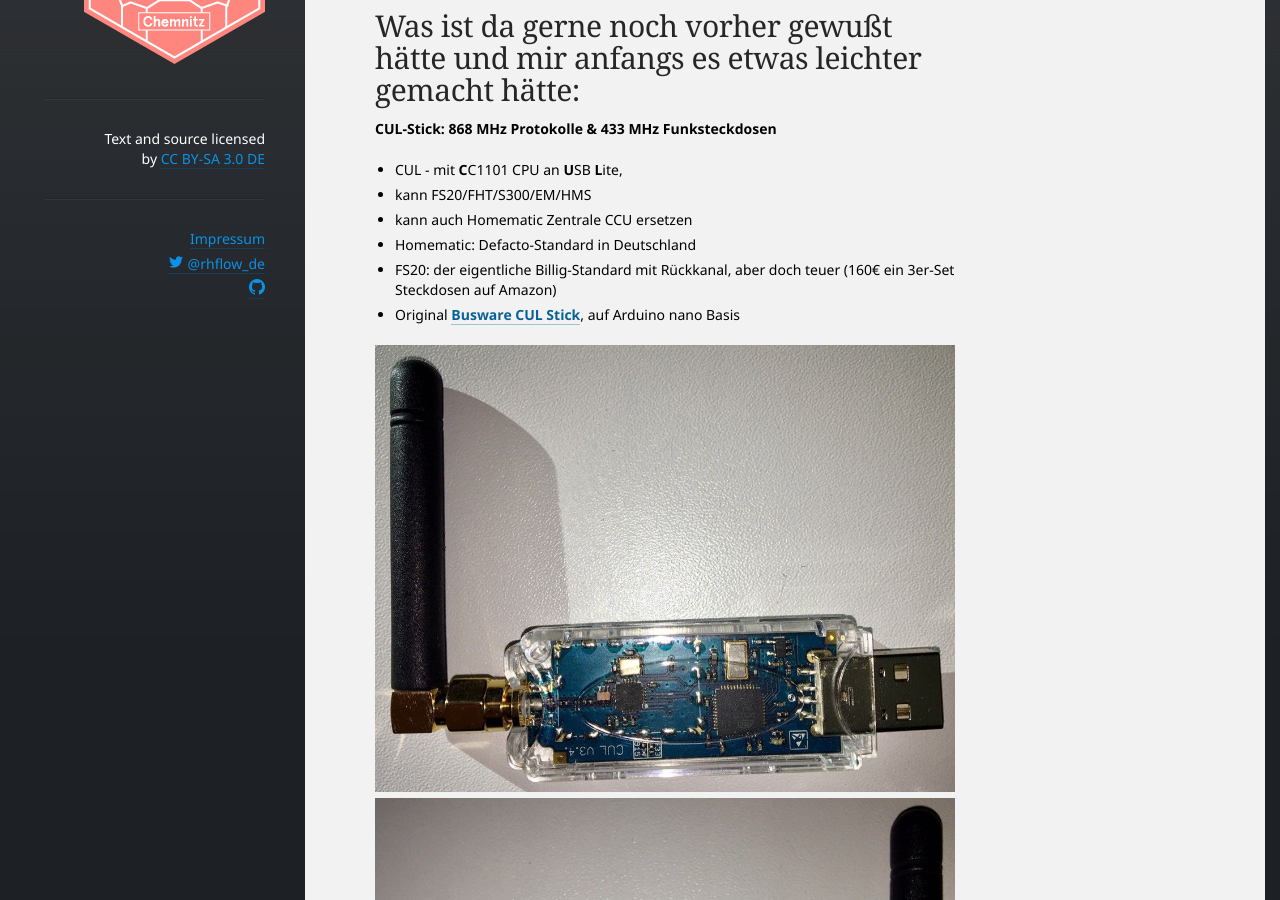
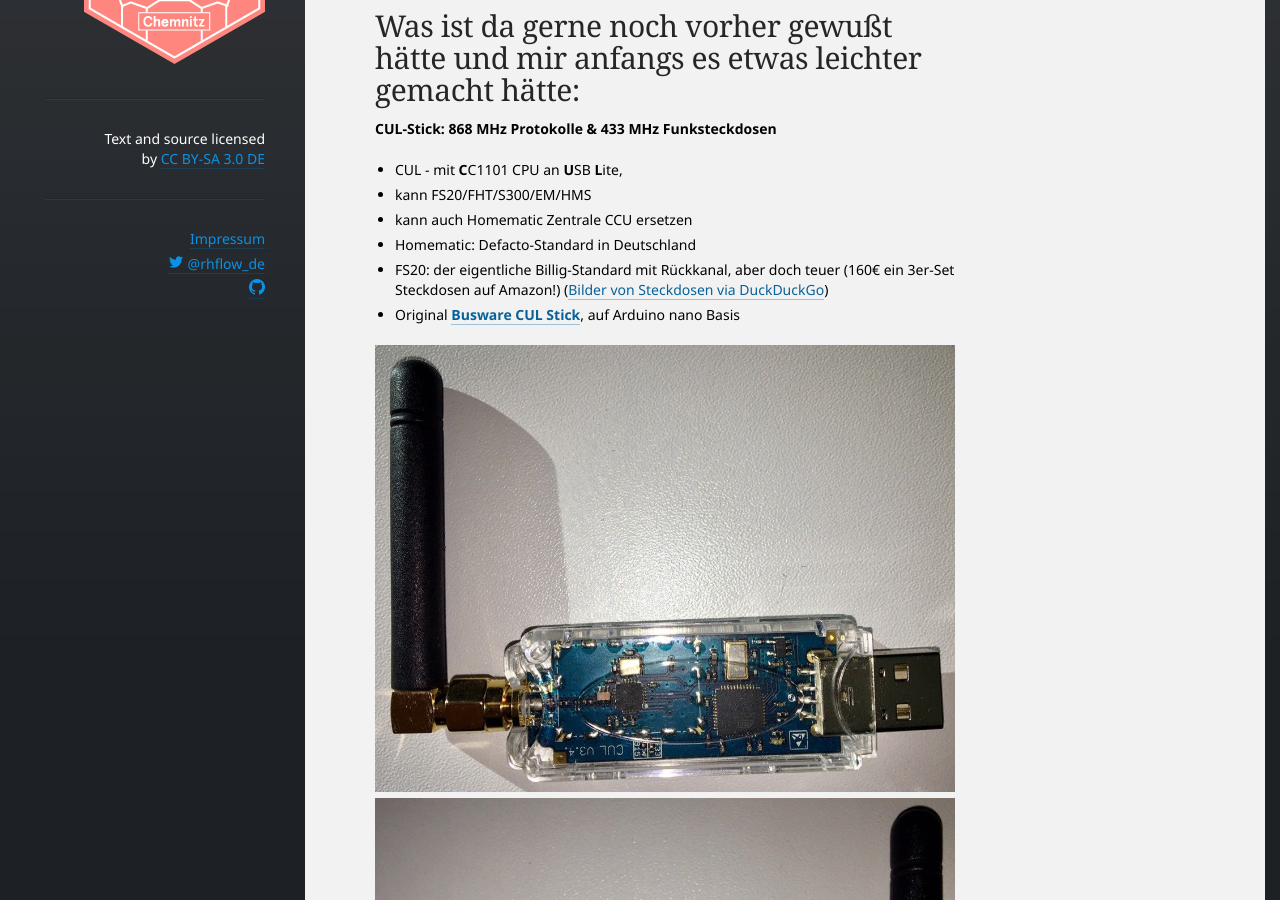
Before and after one commit to ronnyhartenstein/ronnyhartenstein.github.io, a Jekyll site: the page built from _posts/2019/2019-01-02-Home-Automation-Wissenswertes-zum-Start.md, in a window 1280 px wide and 900 px high, scrolled down 470 px. Built offline with Jekyll 4.4.1, drawn with Linux system fonts in a browser that asks for light colours; some of the changed text lies outside the part shown.

```diff
--- a/_posts/2019/2019-01-02-Home-Automation-Wissenswertes-zum-Start.md
+++ b/_posts/2019/2019-01-02-Home-Automation-Wissenswertes-zum-Start.md
@@ -23,7 +23,7 @@ Nach Andys sehr guten Talk ["Kosten runter, Komfort rauf - Smart Home für Fortg
 - kann FS20/FHT/S300/EM/HMS
 - kann auch Homematic Zentrale CCU ersetzen
 - Homematic: Defacto-Standard in Deutschland
-- FS20: der eigentliche Billig-Standard mit Rückkanal, aber doch teuer (160€ ein 3er-Set Steckdosen auf Amazon)
+- FS20: der eigentliche Billig-Standard mit Rückkanal, aber doch teuer (160€ ein 3er-Set Steckdosen auf Amazon!) ([Bilder von Steckdosen via DuckDuckGo](https://duckduckgo.com/?q=fs20+steckdose&iax=images&ia=images))
 - Original **[Busware CUL Stick](http://busware.de/tiki-index.php?page=CUL)**, auf Arduino nano Basis
 
 ![vorn](/files/2019/busware-culstick-868-1.jpg)
```
Also changed, not shown: other parts of _posts/2019/2019-01-02-Home-Automation-Wissenswertes-zum-Start.md (+2 -0 lines).
